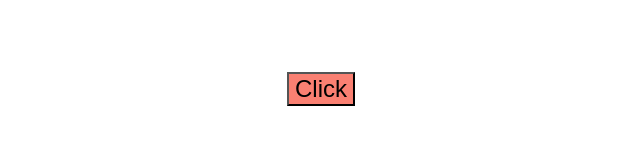
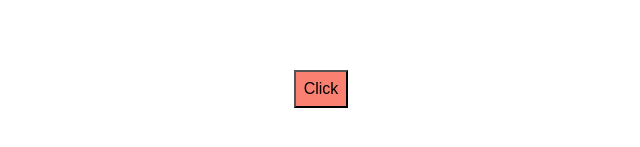
Before and after one commit to irynahorobets/css-units, a plain HTML site: page index.html in a window 1280 px wide. Shown: the part 319-466 px from the top of the page, without its empty margins (319-959 px from the left). Drawn offline with Linux system fonts and the light colour scheme.

Commit message:
change text

```diff
--- a/style.css
+++ b/style.css
@@ -8,7 +8,7 @@ html, body {
     margin: auto;
 }
 .btn {
-    font-size: 1.5rem;
+    font-size: 1rem;
     background-color: salmon;
-    /* padding: 0.5em; */
+    padding: 0.5em;
 }
```
